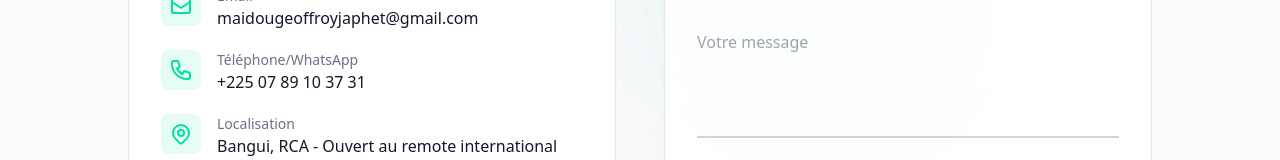
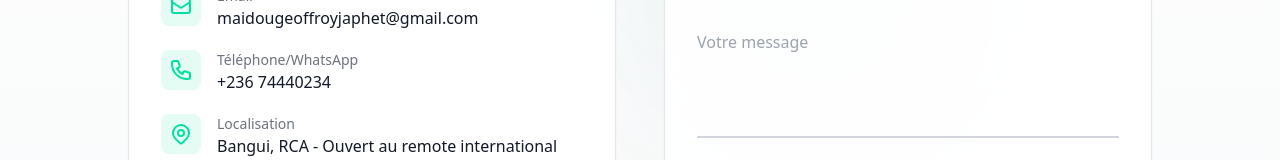
Before and after one commit to Nanobolide/portfolio, a Vue app: page / in a window 1280 px wide. Shown: the part 3946-4106 px from the top of the page. Built offline with nearby package versions, Linux system fonts and the light colour scheme.

Commit message:
Update Contact.vue

```diff
--- a/src/components/Contact.vue
+++ b/src/components/Contact.vue
@@ -60,7 +60,7 @@
                 </div>
                 <div>
                   <p class="text-sm text-gray-500">Téléphone/WhatsApp</p>
-                  <p class="text-gray-900 font-medium group-hover:text-[#00E0A1] transition duration-300">+225 07 89 10 37 31</p>
+                  <p class="text-gray-900 font-medium group-hover:text-[#00E0A1] transition duration-300">+236 74440234</p>
                 </div>
               </a>
 
```
